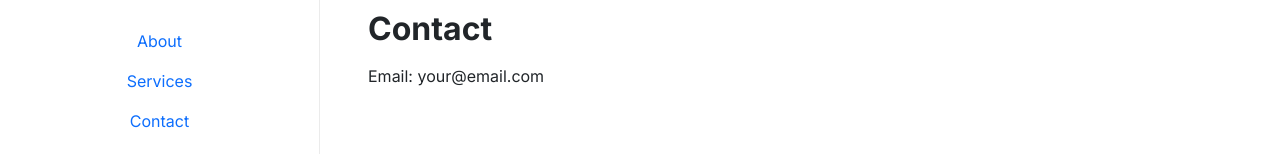
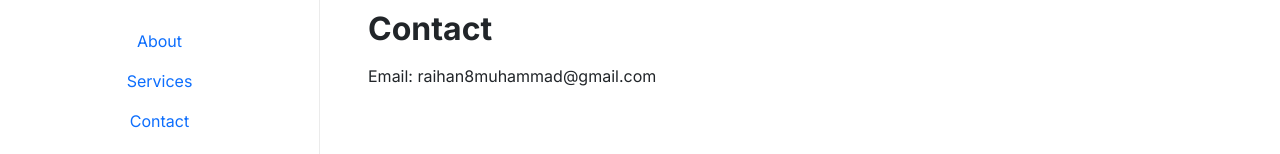
Before and after one commit to mraihan8/CV-Raihan, a plain HTML site: page index.html in a window 1280 px wide. Shown: the part 447-601 px from the top of the page. Drawn offline with nearby package versions, Linux system fonts and the light colour scheme.

Commit message:
Update index.html

```diff
--- a/index.html
+++ b/index.html
@@ -90,7 +90,7 @@
 
       <section id="contact">
         <h2 class="fw-bold mb-3">Contact</h2>
-        <p>Email: your@email.com</p>
+        <p>Email: raihan8muhammad@gmail.com</p>
       </section>
 
     </main>
```
